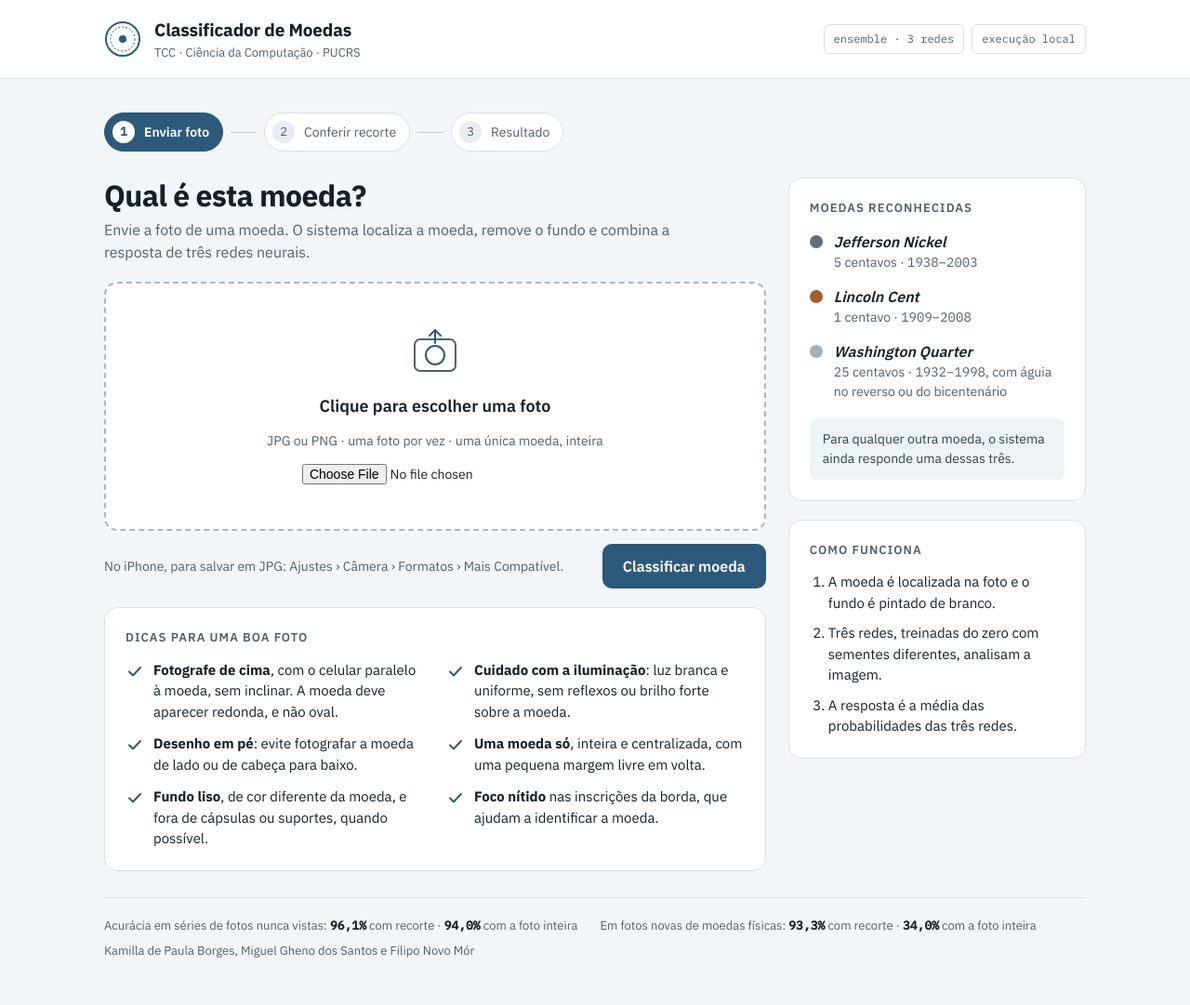
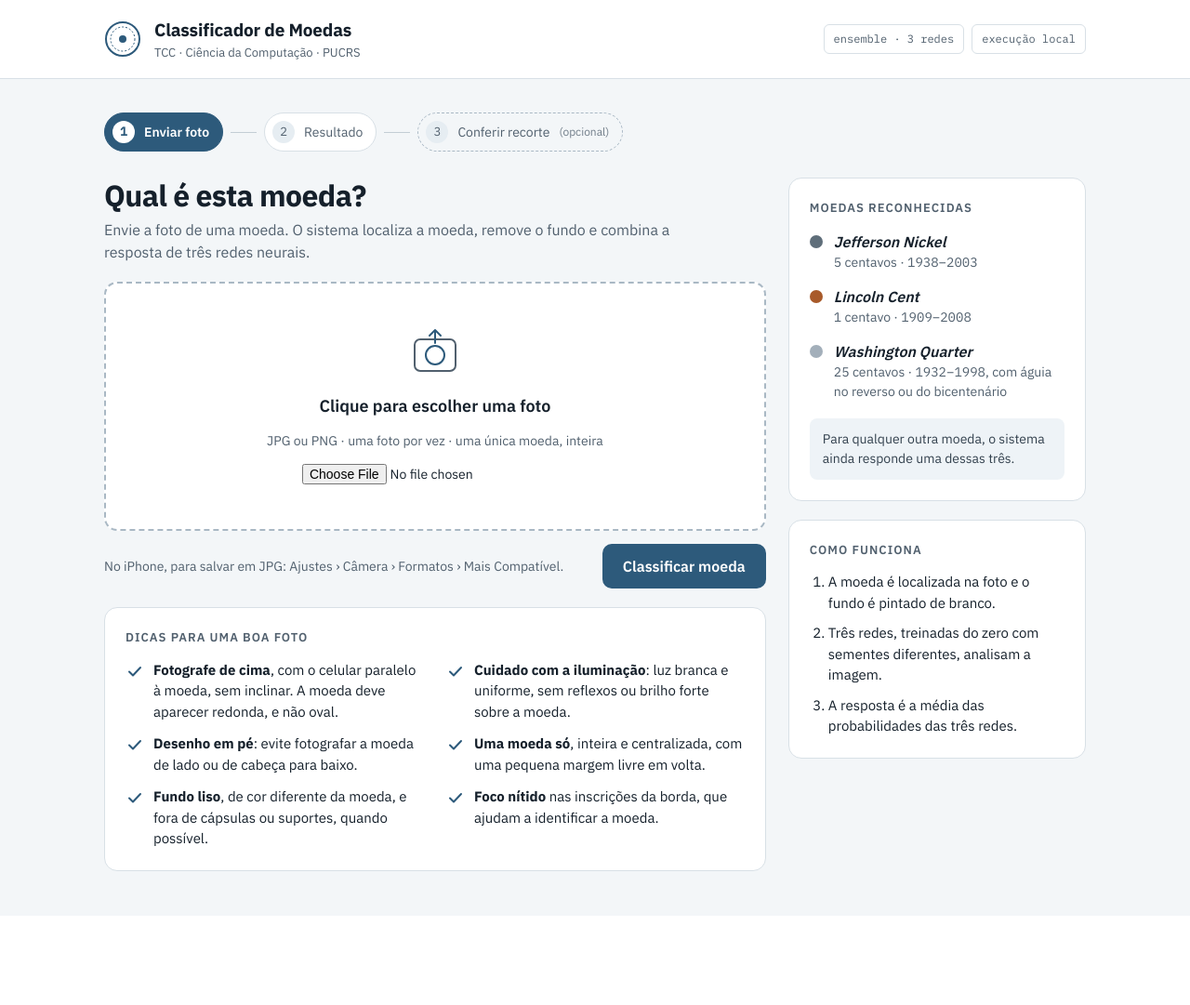
Before and after one commit to MiguelGS1/Coin_Classifier, a Flask app: page / in a window 1280 px wide. Shown: the whole page at 93% size. After the commit the page ends 937 px from the top, so only its background shows below. Run offline with Flask 3, Linux system fonts and the light colour scheme.

Commit message:
Front: conferir recorte vira etapa 3 opcional, remove rodapé e atualiza texto da sugestão

```diff
--- a/front/app.py
+++ b/front/app.py
@@ -148,10 +148,7 @@ def receber():
     FOTOS[id_foto] = {"pasta": pasta, "arquivo": caminho, "nome": arquivo.filename, "encontrado": circulo is not None,
                       "suspeita": suspeita, "resultados": {}}
 
-    if suspeita:
-        desenhar_previa(rgb, circulo, pasta / "previa.png")
-        classificar(FOTOS[id_foto], "recorte")  # gera a imagem 224 x 224 que as redes vão receber
-        return redirect(url_for("conferir", id_foto=id_foto))
+    # Sempre classifica com recorte; se o recorte for suspeito, o resultado mostra um aviso para conferir (etapa 3)
     classificar(FOTOS[id_foto], "recorte")
     return redirect(url_for("resultado", id_foto=id_foto, modo="recorte"))
 
@@ -163,7 +160,8 @@ def conferir(id_foto):
         rgb = recorte.load_rgb(str(foto["arquivo"]))
         circulo = recorte.find_coin(rgb)
         desenhar_previa(rgb, circulo, foto["pasta"] / "previa.png")
-    return render_template("conferir.html", etapa=2, id_foto=id_foto, foto=foto)
+    foto["conferido"] = True
+    return render_template("conferir.html", etapa=3, conferido=True, id_foto=id_foto, foto=foto)
 
 
 @app.post("/classificar/<id_foto>")
@@ -186,8 +184,8 @@ def resultado(id_foto):
     probs = foto["resultados"][modo]
     ordem = np.argsort(probs)[::-1]
     barras = [{**MOEDAS[CLASSES[i]], "prob": float(probs[i])} for i in ordem]
-    return render_template("resultado.html", etapa=3, id_foto=id_foto, foto=foto, modo=modo, vencedora=barras[0],
-                           barras=barras)
+    return render_template("resultado.html", etapa=2, conferido=foto.get("conferido", False), id_foto=id_foto,
+                           foto=foto, modo=modo, vencedora=barras[0], barras=barras)
 
 
 @app.get("/imagem/<id_foto>/<tipo>")
--- a/front/static/estilo.css
+++ b/front/static/estilo.css
@@ -48,6 +48,8 @@ h1, h2 { margin: 0; }
 .etapa.atual { background: var(--destaque); border-color: var(--destaque); color: #FFFFFF; font-weight: 600; }
 .etapa.atual .etapa-num { background: #FFFFFF; color: var(--destaque); }
 .etapa-linha { width: 28px; height: 1px; background: #C3CDD5; }
+.etapa-opcional { font-size: 12px; opacity: 0.8; }
+.etapa-pendente-opcional { border-style: dashed; border-color: #A9B8C4; background: transparent; }
 
 /* Estrutura */
 .colunas { display: flex; flex-wrap: wrap; gap: 24px; align-items: flex-start; }
@@ -89,6 +91,7 @@ h1 { font-size: 32px; line-height: 1.2; font-weight: 700; letter-spacing: -0.02e
 .alerta-icone { display: flex; gap: 16px; align-items: flex-start; font-size: 15px; }
 .alerta-icone svg { flex: none; }
 .alerta-titulo { font-weight: 700; font-size: 17px; }
+.alerta-corpo { display: flex; flex-direction: column; gap: 8px; align-items: flex-start; }
 .aviso { margin: 18px 0 0; padding: 12px 14px; background: #EEF3F7; border-radius: 8px; font-size: 14px; color: #33414E; }
 .caixa-dica { padding: 14px 16px; background: #EEF3F7; border-radius: 10px; font-size: 14px; color: #33414E; }
 .caixa-dica ul { margin: 6px 0 0; padding-left: 18px; display: flex; flex-direction: column; gap: 4px; }
@@ -130,9 +133,6 @@ h1 { font-size: 32px; line-height: 1.2; font-weight: 700; letter-spacing: -0.02e
 .links a { font-size: 15px; font-weight: 500; }
 .rodape-aviso { margin: 0; font-size: 13px; color: var(--secundario); }
 
-/* Rodapé */
-.rodape { display: flex; flex-wrap: wrap; gap: 8px 24px; padding-top: 20px; border-top: 1px solid var(--borda); font-size: 13px; color: var(--secundario); }
-.rodape b { color: var(--texto); }
 
 /* Celular */
 @media (max-width: 600px) {
--- a/front/templates/base.html
+++ b/front/templates/base.html
@@ -26,27 +26,24 @@
 
 <main class="pagina">
 <nav aria-label="Etapas" class="etapas">
-{% set nomes = ["Enviar foto", "Conferir recorte", "Resultado"] %}
+{# A etapa 3 (Conferir recorte) é opcional: tracejada enquanto não for usada #}
+{% set nomes = ["Enviar foto", "Resultado", "Conferir recorte"] %}
 {% for nome in nomes %}
 {% set n = loop.index %}
+{% set opcional = n == 3 %}
+{% set rotulo %}{{ nome }}{% if opcional %} <span class="etapa-opcional">(opcional)</span>{% endif %}{% endset %}
 {% if n == etapa %}
-<span class="etapa atual" aria-current="step"><span class="etapa-num">{{ n }}</span>{{ nome }}</span>
-{% elif n < etapa %}
-<span class="etapa"><span class="etapa-num"><svg width="12" height="12" viewBox="0 0 12 12" aria-hidden="true"><path d="M2 6.5l2.5 2.5L10 3.5" fill="none" stroke="#2D5A7B" stroke-width="2" stroke-linecap="round" stroke-linejoin="round"></path></svg></span>{{ nome }}</span>
+<span class="etapa atual" aria-current="step"><span class="etapa-num">{{ n }}</span>{{ rotulo }}</span>
+{% elif n < etapa or (opcional and conferido) %}
+<span class="etapa"><span class="etapa-num"><svg width="12" height="12" viewBox="0 0 12 12" aria-hidden="true"><path d="M2 6.5l2.5 2.5L10 3.5" fill="none" stroke="#2D5A7B" stroke-width="2" stroke-linecap="round" stroke-linejoin="round"></path></svg></span>{{ rotulo }}</span>
 {% else %}
-<span class="etapa"><span class="etapa-num">{{ n }}</span>{{ nome }}</span>
+<span class="etapa{% if opcional %} etapa-pendente-opcional{% endif %}"><span class="etapa-num">{{ n }}</span>{{ rotulo }}</span>
 {% endif %}
 {% if not loop.last %}<span class="etapa-linha"></span>{% endif %}
 {% endfor %}
 </nav>
 
 {% block conteudo %}{% endblock %}
-
-<footer class="rodape">
-<span>Acurácia em séries de fotos nunca vistas: <b class="num">96,1%</b> com recorte · <b class="num">94,0%</b> com a foto inteira</span>
-<span>Em fotos novas de moedas físicas: <b class="num">93,3%</b> com recorte · <b class="num">34,0%</b> com a foto inteira</span>
-<span>Kamilla de Paula Borges, Miguel Gheno dos Santos e Filipo Novo Mór</span>
-</footer>
 </main>
 </body>
 </html>
--- a/front/templates/conferir.html
+++ b/front/templates/conferir.html
@@ -32,11 +32,11 @@
 <section class="cartao coluna-gap">
 <h2 class="titulo-secao">O recorte ficou bom?</h2>
 <div class="botoes">
-<form method="post" action="{{ url_for('classificar_com', id_foto=id_foto) }}"><input type="hidden" name="modo" value="recorte"><button type="submit" class="botao">Sim, classificar com o recorte</button></form>
-<form method="post" action="{{ url_for('classificar_com', id_foto=id_foto) }}"><input type="hidden" name="modo" value="inteira"><button type="submit" class="botao botao-claro">Não, usar a foto inteira</button></form>
+<a href="{{ url_for('resultado', id_foto=id_foto, modo='recorte') }}" class="botao">O recorte está bom, voltar ao resultado</a>
+<form method="post" action="{{ url_for('classificar_com', id_foto=id_foto) }}"><input type="hidden" name="modo" value="inteira"><button type="submit" class="botao botao-claro">Classificar com a foto inteira</button></form>
 <a href="{{ url_for('enviar') }}" class="botao-link"><svg width="18" height="18" viewBox="0 0 18 18" aria-hidden="true"><rect x="1.5" y="4" width="15" height="11" rx="2" fill="none" stroke="currentColor" stroke-width="1.6"></rect><circle cx="9" cy="9.5" r="3" fill="none" stroke="currentColor" stroke-width="1.6"></circle><path d="M6 4l1.2-2h3.6L12 4" fill="none" stroke="currentColor" stroke-width="1.6" stroke-linejoin="round"></path></svg>Enviar outra foto</a>
 </div>
-<p class="secundario pequeno largura-texto">Com a foto inteira, a moeda é classificada sem o recorte. As duas formas usam as mesmas três redes e foram avaliadas no trabalho; em fotos novas de moedas físicas, a classificação com recorte foi bem mais confiável.</p>
+<p class="secundario pequeno largura-texto">Com a foto inteira, a moeda é classificada sem o recorte.<br><b>Sugestão:</b> prefira o recorte, pois ele isola a moeda e evita que o fundo, a luz ou o suporte influenciem a resposta.</p>
 <div class="caixa-dica">
 <div class="forte">Para uma nova foto</div>
 <ul>
```
Also changed, not shown: front/templates/resultado.html (+17 -2 lines).
